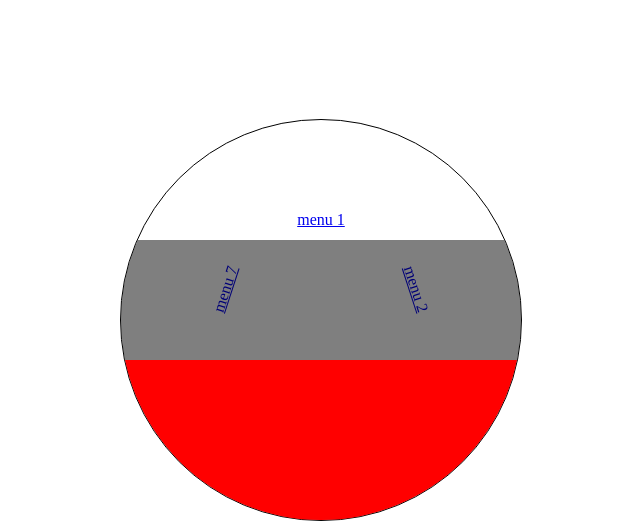
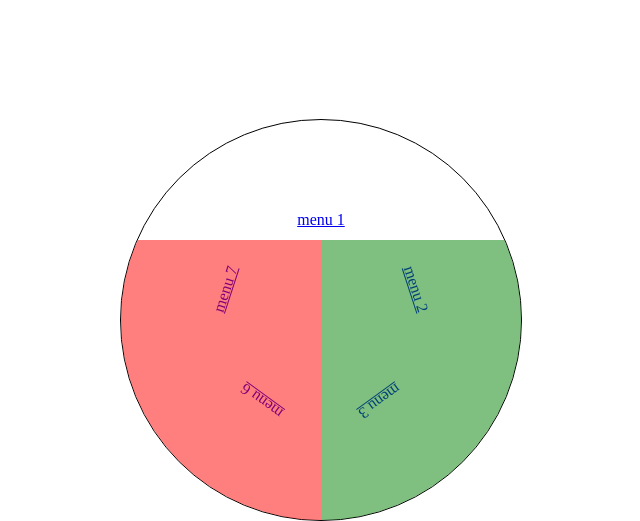
Before and after one commit to dungnguyentien/radial-nav-demo, a PHP site: page / in a window 1280 px wide. Shown: the part 458-979 px from the top of the page, without its empty margins (320-960 px from the left). Run offline with PHP 8.4, Linux system fonts and the light colour scheme; some libraries are stand-ins or nearby versions.

Commit message:
+ minor tweaks + index.php for heroku

```diff
--- /dev/null
+++ b/index.php
@@ -0,0 +1 @@
+<?php include_once('index.html');
--- a/radial-nav.css
+++ b/radial-nav.css
@@ -1,2 +1,2 @@
-.radial-nav{position:fixed;bottom:0;left:calc(50% - 200px);display:block;width:400px;height:400px;border-radius:100%;border:1px solid;overflow:hidden}.radial-nav:before{content:"";display:block;width:100%;height:100%;position:absolute;top:60%;left:0;background-color:red;z-index:999}.radial-nav-item{position:absolute;top:0;left:calc(50% - 66.6666666667px);width:133.3333333333px;height:50%;align-items:center;justify-content:center;text-align:center;transform:rotate(180deg);transform-origin:bottom center;transition:transform 0.3s ease;z-index:1;display:none}.radial-nav-item-prev-2{transform:rotate(-144deg);z-index:5;display:flex}.radial-nav-item-prev-1{transform:rotate(-72deg);z-index:10;display:flex}.radial-nav-item-next-2{transform:rotate(144deg);z-index:5;display:flex}.radial-nav-item-next-1{transform:rotate(72deg);z-index:10;display:flex}.radial-nav-item-active{transform:rotate(0deg);z-index:40;display:flex}.radial-nav-btn-prev{cursor:pointer;position:absolute;top:30%;left:0;width:50%;height:100%;z-index:20;background-color:rgba(0,0,0,0.5)}.radial-nav-btn-next{cursor:pointer;position:absolute;top:30%;right:0;width:50%;height:100%;z-index:20;background-color:rgba(0,0,0,0.5)}
+.radial-nav{position:fixed;bottom:0;left:calc(50% - 200px);display:block;width:400px;height:400px;border-radius:100%;border:1px solid;overflow:hidden}.radial-nav-item{position:absolute;top:0;left:calc(50% - 66.6666666667px);width:133.3333333333px;height:50%;align-items:center;justify-content:center;text-align:center;transform:rotate(180deg);transform-origin:bottom center;transition:transform 0.3s ease;z-index:1;display:none}.radial-nav-item-prev-2{transform:rotate(-144deg);z-index:5;display:flex}.radial-nav-item-prev-1{transform:rotate(-72deg);z-index:10;display:flex}.radial-nav-item-next-2{transform:rotate(144deg);z-index:5;display:flex}.radial-nav-item-next-1{transform:rotate(72deg);z-index:10;display:flex}.radial-nav-item-active{transform:rotate(0deg);z-index:40;display:flex}.radial-nav-btn-prev{cursor:pointer;position:absolute;top:30%;left:0;width:50%;height:100%;z-index:20;background-color:rgba(255,0,0,0.5)}.radial-nav-btn-next{cursor:pointer;position:absolute;top:30%;right:0;width:50%;height:100%;z-index:20;background-color:rgba(0,128,0,0.5)}
 /*# sourceMappingURL=radial-nav.css.map */
--- /dev/null
+++ b/radial-nav.min.js
@@ -0,0 +1,2 @@
+!function(e,a){"use strict";a.addEventListener("DOMContentLoaded",(function(){var e=a.querySelector(".radial-nav-btn-prev"),t=a.querySelector(".radial-nav-btn-next"),n=a.querySelector(".radial-nav > ul").querySelectorAll(".radial-nav-item"),r=n.length,i=[r-2,r-1,0,1,2],l=["prev-2","prev-1","active","next-1","next-2"];e.addEventListener("click",(function(e){e.preventDefault();for(var a=0;a<5;a++)n[i[a]].className="radial-nav-item";for(a=0;a<5;a++)i[a]=(i[a]+1)%r,n[i[a]].classList.add("radial-nav-item-"+l[a])})),t.addEventListener("click",(function(e){e.preventDefault();for(var a=0;a<5;a++)n[i[a]].className="radial-nav-item";for(a=0;a<5;a++)i[a]=(i[a]-1+r)%r,n[i[a]].classList.add("radial-nav-item-"+l[a])}))}))}(window,document);
+//# sourceMappingURL=radial-nav.min.js.map
--- a/radial-nav.scss
+++ b/radial-nav.scss
@@ -12,17 +12,17 @@ $radial_nav_width: 400px;
   border: 1px solid;
   overflow: hidden;
 
-  &:before {
-    content: '';
-    display: block;
-    width: 100%;
-    height: 100%;
-    position: absolute;
-    top: 60%;
-    left: 0;
-    background-color: red;
-    z-index: 999;
-  }
+  //&:before {
+  //  content: '';
+  //  display: block;
+  //  width: 100%;
+  //  height: 100%;
+  //  position: absolute;
+  //  top: 60%;
+  //  left: 0;
+  //  background-color: red;
+  //  z-index: 999;
+  //}
 }
 
 .radial-nav-item {
@@ -83,7 +83,7 @@ $radial_nav_width: 400px;
   width: 50%;
   height: 100%;
   z-index: 20;
-  background-color: rgba(#000, 0.5);
+  background-color: rgba(red, 0.5);
 }
 
 .radial-nav-btn-next {
@@ -97,5 +97,5 @@ $radial_nav_width: 400px;
   width: 50%;
   height: 100%;
   z-index: 20;
-  background-color: rgba(#000, 0.5);
+  background-color: rgba(green, 0.5);
 }
```
Also changed, not shown: 2 other files.
